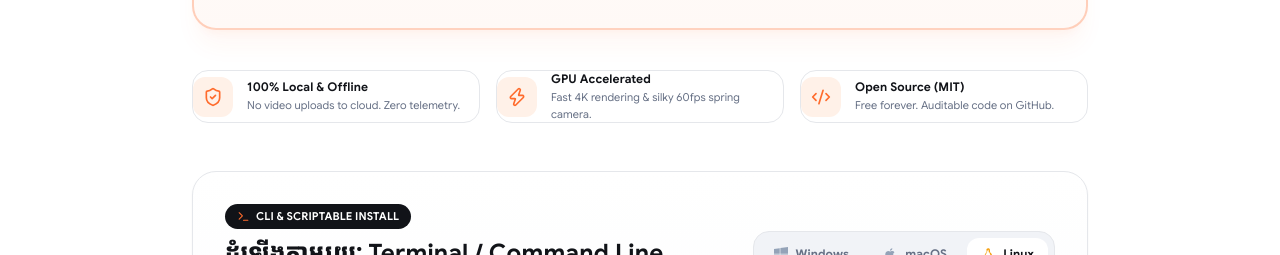
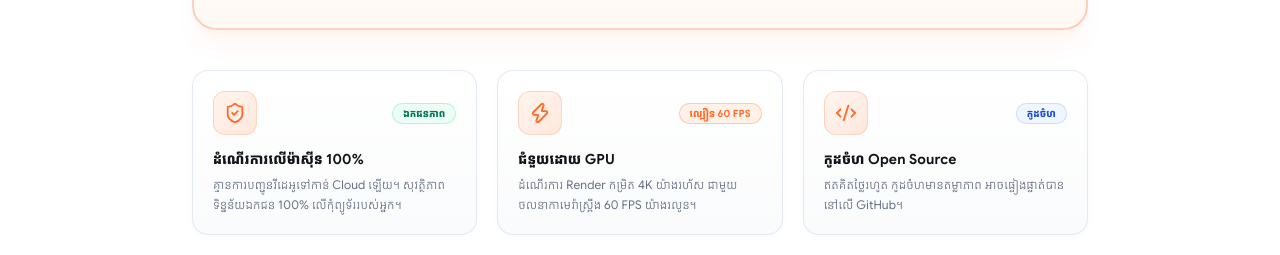
Before and after one commit to ericva01/focuZoom, a Next.js app: page /kh/download/ in a window 1280 px wide. Shown: the part 697-952 px from the top of the page. Built offline with nearby package versions, Linux system fonts and the light colour scheme; no server answers.

Commit message:
style: redesign feature highlights into sleek trust bento grid with badges and animations

```diff
--- a/src/app/download/page.tsx
+++ b/src/app/download/page.tsx
@@ -813,35 +813,74 @@ export default function DownloadPage() {
               </div>
             </div>
 
-            {/* Feature Pills */}
-            <div className="mt-10 max-w-4xl mx-auto grid grid-cols-1 md:grid-cols-3 gap-4">
-              <div className="rounded-2xl border border-[#E5E7EB] bg-white p-4.5 flex items-center gap-3.5 shadow-xs">
-                <div className="w-10 h-10 rounded-xl bg-[#FFF1E8] text-[#FF6B2C] flex items-center justify-center shrink-0">
-                  <ShieldCheck size={20} />
-                </div>
+            {/* Feature Highlights & Trust Bento Grid */}
+            <div className="mt-10 max-w-4xl mx-auto grid grid-cols-1 md:grid-cols-3 gap-4 sm:gap-5">
+              {/* Feature 1: Privacy & Local Offline */}
+              <div className="group relative overflow-hidden rounded-2xl border border-slate-200/90 bg-gradient-to-b from-white to-[#FAFBFC] p-5 shadow-[0_2px_10px_rgba(0,0,0,0.02)] hover:border-[#FF6B2C]/40 hover:shadow-[0_8px_25px_rgba(255,107,44,0.09)] transition-all duration-300 hover:-translate-y-1 flex flex-col justify-between">
+                <div className="absolute top-0 inset-x-0 h-[2px] bg-gradient-to-r from-transparent via-[#FF6B2C]/0 to-transparent group-hover:via-[#FF6B2C] transition-all duration-500" />
                 <div>
-                  <h4 className="text-xs font-bold text-[#111318]">100% Local & Offline</h4>
-                  <p className="text-[11px] text-[#667085] mt-0.5">No video uploads to cloud. Zero telemetry.</p>
+                  <div className="flex items-center justify-between gap-2 mb-3.5">
+                    <div className="w-11 h-11 rounded-xl bg-gradient-to-br from-[#FFF5EE] to-[#FFE7DC] border border-[#FF6B2C]/20 flex items-center justify-center text-[#FF6B2C] shadow-2xs group-hover:scale-105 group-hover:bg-[#FF6B2C] group-hover:text-white transition-all duration-300">
+                      <ShieldCheck size={22} />
+                    </div>
+                    <span className="text-[10px] font-bold uppercase tracking-wider text-emerald-700 bg-emerald-50 px-2.5 py-0.5 rounded-full border border-emerald-200/80">
+                      {isKhmer ? "ឯកជនភាព" : "Zero Cloud"}
+                    </span>
+                  </div>
+                  <h4 className="text-sm font-extrabold text-[#111318] tracking-tight group-hover:text-[#FF6B2C] transition-colors">
+                    {isKhmer ? "ដំណើរការលើម៉ាស៊ីន 100%" : "100% Local & Offline"}
+                  </h4>
+                  <p className="text-xs text-[#667085] leading-relaxed mt-1.5">
+                    {isKhmer
+                      ? "គ្មានការបញ្ជូនវីដេអូទៅកាន់ Cloud ឡើយ។ សុវត្ថិភាពទិន្នន័យឯកជន 100% លើកុំព្យូទ័ររបស់អ្នក។"
+                      : "No video uploads to cloud. All recordings and editing stay 100% on your device."}
+                  </p>
                 </div>
               </div>
 
-              <div className="rounded-2xl border border-[#E5E7EB] bg-white p-4.5 flex items-center gap-3.5 shadow-xs">
-                <div className="w-10 h-10 rounded-xl bg-[#FFF1E8] text-[#FF6B2C] flex items-center justify-center shrink-0">
-                  <Zap size={20} />
-                </div>
+              {/* Feature 2: Hardware Acceleration & 60fps */}
+              <div className="group relative overflow-hidden rounded-2xl border border-slate-200/90 bg-gradient-to-b from-white to-[#FAFBFC] p-5 shadow-[0_2px_10px_rgba(0,0,0,0.02)] hover:border-[#FF6B2C]/40 hover:shadow-[0_8px_25px_rgba(255,107,44,0.09)] transition-all duration-300 hover:-translate-y-1 flex flex-col justify-between">
+                <div className="absolute top-0 inset-x-0 h-[2px] bg-gradient-to-r from-transparent via-[#FF6B2C]/0 to-transparent group-hover:via-[#FF6B2C] transition-all duration-500" />
                 <div>
-                  <h4 className="text-xs font-bold text-[#111318]">GPU Accelerated</h4>
-                  <p className="text-[11px] text-[#667085] mt-0.5">Fast 4K rendering & silky 60fps spring camera.</p>
+                  <div className="flex items-center justify-between gap-2 mb-3.5">
+                    <div className="w-11 h-11 rounded-xl bg-gradient-to-br from-[#FFF5EE] to-[#FFE7DC] border border-[#FF6B2C]/20 flex items-center justify-center text-[#FF6B2C] shadow-2xs group-hover:scale-105 group-hover:bg-[#FF6B2C] group-hover:text-white transition-all duration-300">
+                      <Zap size={22} />
+                    </div>
+                    <span className="text-[10px] font-bold uppercase tracking-wider text-[#FF6B2C] bg-[#FFF1E8] px-2.5 py-0.5 rounded-full border border-[#FF6B2C]/30">
+                      {isKhmer ? "ល្បឿន 60 FPS" : "60 FPS Native"}
+                    </span>
+                  </div>
+                  <h4 className="text-sm font-extrabold text-[#111318] tracking-tight group-hover:text-[#FF6B2C] transition-colors">
+                    {isKhmer ? "ជំនួយដោយ GPU" : "GPU Accelerated"}
+                  </h4>
+                  <p className="text-xs text-[#667085] leading-relaxed mt-1.5">
+                    {isKhmer
+                      ? "ដំណើរការ Render កម្រិត 4K យ៉ាងរហ័ស ជាមួយចលនាកាមេរ៉ាស្ព្រីង 60 FPS យ៉ាងរលូន។"
+                      : "Ultra-fast 4K video rendering powered by silky 60fps spring camera dynamics."}
+                  </p>
                 </div>
               </div>
 
-              <div className="rounded-2xl border border-[#E5E7EB] bg-white p-4.5 flex items-center gap-3.5 shadow-xs">
-                <div className="w-10 h-10 rounded-xl bg-[#FFF1E8] text-[#FF6B2C] flex items-center justify-center shrink-0">
-                  <Code2 size={20} />
-                </div>
+              {/* Feature 3: Free & Open Source MIT */}
+              <div className="group relative overflow-hidden rounded-2xl border border-slate-200/90 bg-gradient-to-b from-white to-[#FAFBFC] p-5 shadow-[0_2px_10px_rgba(0,0,0,0.02)] hover:border-[#FF6B2C]/40 hover:shadow-[0_8px_25px_rgba(255,107,44,0.09)] transition-all duration-300 hover:-translate-y-1 flex flex-col justify-between">
+                <div className="absolute top-0 inset-x-0 h-[2px] bg-gradient-to-r from-transparent via-[#FF6B2C]/0 to-transparent group-hover:via-[#FF6B2C] transition-all duration-500" />
                 <div>
-                  <h4 className="text-xs font-bold text-[#111318]">Open Source (MIT)</h4>
-                  <p className="text-[11px] text-[#667085] mt-0.5">Free forever. Auditable code on GitHub.</p>
+                  <div className="flex items-center justify-between gap-2 mb-3.5">
+                    <div className="w-11 h-11 rounded-xl bg-gradient-to-br from-[#FFF5EE] to-[#FFE7DC] border border-[#FF6B2C]/20 flex items-center justify-center text-[#FF6B2C] shadow-2xs group-hover:scale-105 group-hover:bg-[#FF6B2C] group-hover:text-white transition-all duration-300">
+                      <Code2 size={22} />
+                    </div>
+                    <span className="text-[10px] font-bold uppercase tracking-wider text-blue-700 bg-blue-50 px-2.5 py-0.5 rounded-full border border-blue-200/80">
+                      {isKhmer ? "កូដចំហ" : "MIT License"}
+                    </span>
+                  </div>
+                  <h4 className="text-sm font-extrabold text-[#111318] tracking-tight group-hover:text-[#FF6B2C] transition-colors">
+                    {isKhmer ? "កូដចំហ Open Source" : "Open Source (MIT)"}
+                  </h4>
+                  <p className="text-xs text-[#667085] leading-relaxed mt-1.5">
+                    {isKhmer
+                      ? "ឥតគិតថ្លៃរហូត កូដចំហមានតម្លាភាព អាចផ្ទៀងផ្ទាត់បាននៅលើ GitHub។"
+                      : "Free forever for personal and commercial use. Transparent code auditable on GitHub."}
+                  </p>
                 </div>
               </div>
             </div>
```
